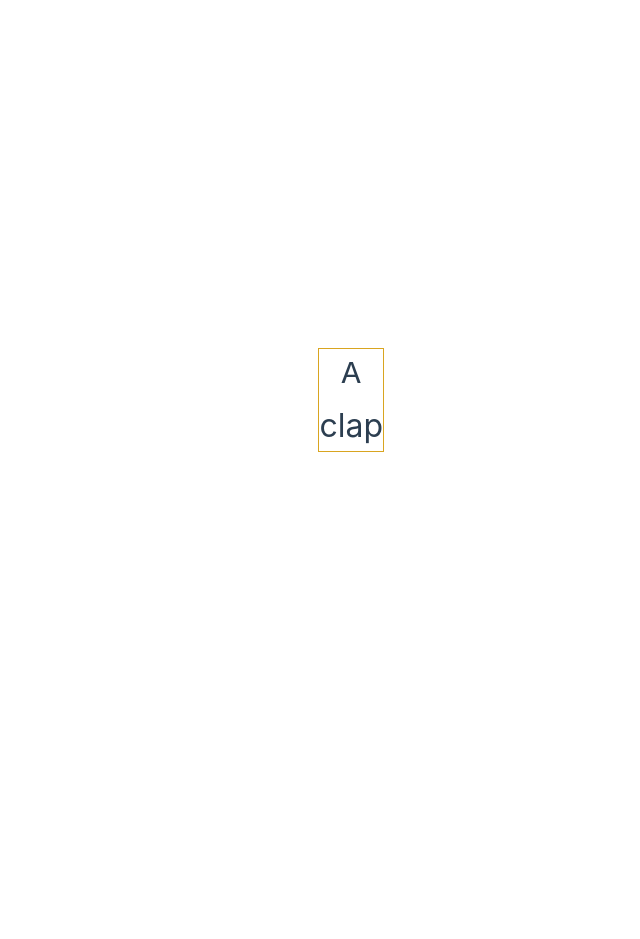
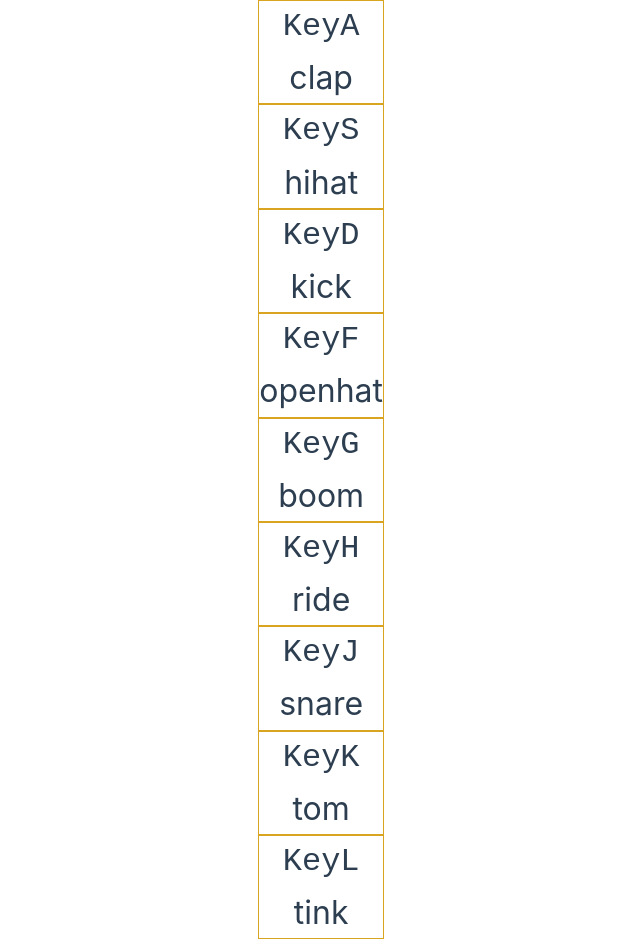
Before and after one commit to gianlucabianco/vite-vue3-ts-drumkit, a Vue app: page / in a window 1280 px wide. Shown: the whole page, without its empty margins (256-896 px from the left). Before the commit the page ends 800 px from the top, so only its background shows below. Built offline with nearby package versions, Linux system fonts and the light colour scheme.

Commit message:
♻️ feat: HomeView component contains now GDrumKit component only

```diff
--- a/src/views/HomeView.vue
+++ b/src/views/HomeView.vue
@@ -1,16 +1,9 @@
 <script setup lang="ts">
-import { ref } from "vue";
-import GDrum from "@/components/GDrum/GDrum.vue";
-const isPlaying = ref(false);
+import GDrumKit from "@/components/GDrumKit/GDrumKit.vue";
 </script>
 
 <template>
   <main>
-    <GDrum
-      kbdKey="A"
-      sound="clap"
-      :is-playing="isPlaying"
-      @click="isPlaying = !isPlaying"
-    />
+    <GDrumKit />
   </main>
 </template>
```
